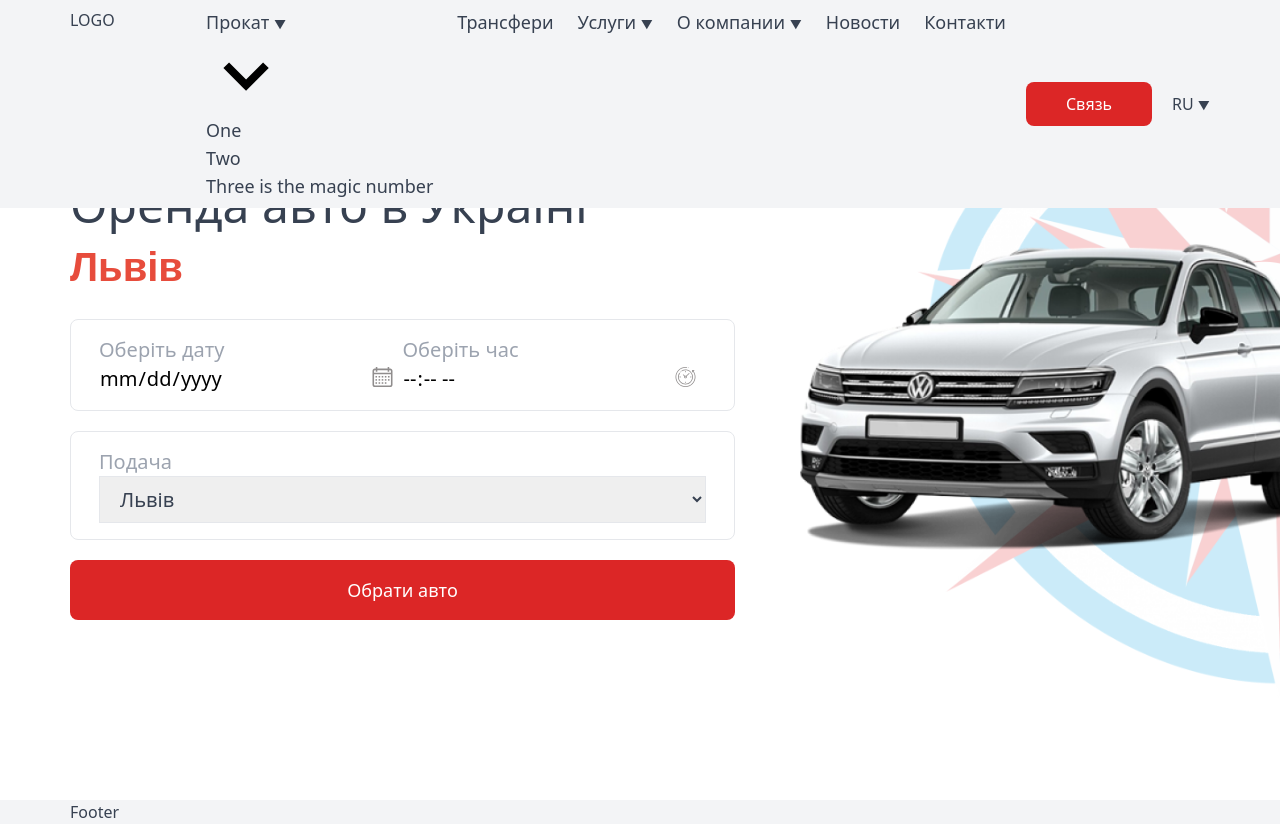
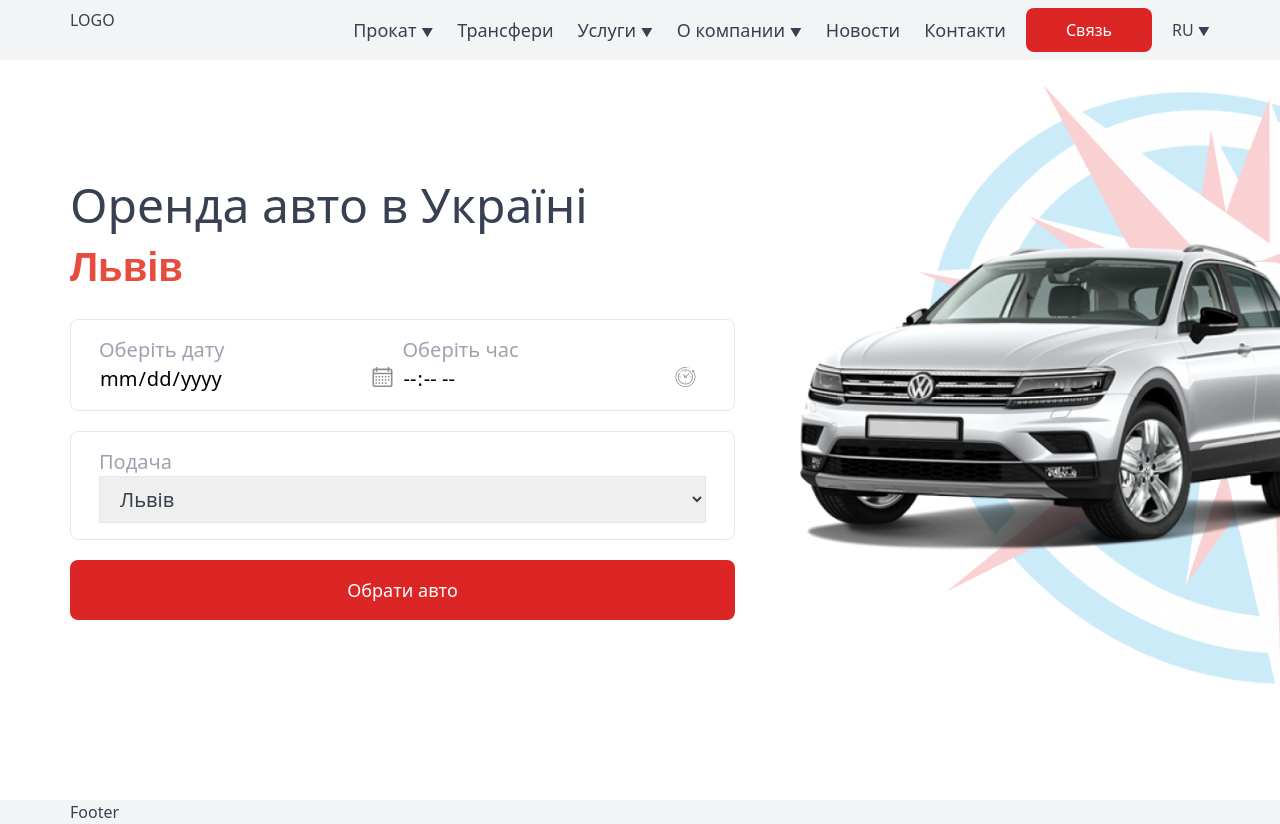
Before and after one commit to vovanolo/alin-remaster, a Next.js app: page / in a window 1280 px wide. Built offline with nearby package versions, Linux system fonts and the light colour scheme.

Commit message:
feat: Animation dropdown, fix:navbar

```diff
--- a/components/NavBar.js
+++ b/components/NavBar.js
@@ -75,67 +75,71 @@ export default function NavBar() {
           </div>
           <div className="flex-1 hidden w-10/12 lg:flex lg:w-auto items-center justify-end text-lg font-normal">
             <ul className="flex space-x-6">
-              <li className="mb-4 lg:mb-0 hover:text-red-600 transition duration-300">
-                <div class="dropdown inline-block relative">
-                  <button class="bg-gray-300 text-gray-700 font-semibold py-2 px-4 rounded inline-flex items-center">
-                    <span class="mr-1">
-                      Прокат <span className="text-xs">▼</span>
-                    </span>
-                    <svg
-                      class="fill-current h-4 w-4"
-                      xmlns="http://www.w3.org/2000/svg"
-                      viewBox="0 0 20 20"
-                    >
-                      <path d="M9.293 12.95l.707.707L15.657 8l-1.414-1.414L10 10.828 5.757 6.586 4.343 8z" />{" "}
-                    </svg>
-                  </button>
-                  <ul class="dropdown-menu absolute hidden text-gray-700 pt-1">
-                    <li class="">
-                      <a
-                        class="rounded-t bg-gray-200 hover:bg-gray-400 py-2 px-4 block whitespace-no-wrap"
-                        href="#"
-                      >
-                        One
-                      </a>
+              <li className="mb-4 lg:mb-0 transition duration-300 hover-trigger">
+                <p className="hover:text-red-600 cursor-pointer">
+                  Прокат <span className="text-xs">▼</span>
+                </p>
+                <div className="pt-4 min-w-max lg:absolute hover-target">
+                  <ul className="border text-base bg-white px-4">
+                    <li className="hover:text-red-600 cursor-pointer my-2">
+                      ghfghf
                     </li>
-                    <li class="">
-                      <a
-                        class="bg-gray-200 hover:bg-gray-400 py-2 px-4 block whitespace-no-wrap"
-                        href="#"
-                      >
-                        Two
-                      </a>
+                    <li className="hover:text-red-600 cursor-pointer my-2">
+                      ghfghf
                     </li>
-                    <li class="">
-                      <a
-                        class="rounded-b bg-gray-200 hover:bg-gray-400 py-2 px-4 block whitespace-no-wrap"
-                        href="#"
-                      >
-                        Three is the magic number
-                      </a>
+                    <li className="hover:text-red-600 cursor-pointer my-2">
+                      Прокат авто Івано-Франківськ
+                    </li>
+                    <li className="hover:text-red-600 cursor-pointer my-2">
+                      ghfghf
                     </li>
                   </ul>
                 </div>
-                <style jsx>
-                  {`
-                    .dropdown:hover .dropdown-menu {
-                      display: block;
-                    }
-                  `}
-                </style>
               </li>
               <li className="mb-4 lg:mb-0 hover:text-red-600 transition duration-300">
                 <a href={"/transfers"}>Трансфери</a>
               </li>
-              <li className="mb-4 lg:mb-0 hover:text-red-600 transition duration-300">
-                <a href={"/ufu"}>
+              <li className="mb-4 lg:mb-0 transition duration-300 hover-trigger">
+                <p className="hover:text-red-600 cursor-pointer">
                   Услуги <span className="text-xs">▼</span>
-                </a>
+                </p>
+                <div className="pt-4 min-w-max lg:absolute hover-target">
+                  <ul className="border text-base bg-white px-4">
+                    <li className="hover:text-red-600 cursor-pointer my-2">
+                      ghfghf
+                    </li>
+                    <li className="hover:text-red-600 cursor-pointer my-2">
+                      ghfghf
+                    </li>
+                    <li className="hover:text-red-600 cursor-pointer my-2">
+                      Прокат авто Івано-Франківськ
+                    </li>
+                    <li className="hover:text-red-600 cursor-pointer my-2">
+                      ghfghf
+                    </li>
+                  </ul>
+                </div>
               </li>
-              <li className="mb-4 lg:mb-0 hover:text-red-600 transition duration-300">
-                <a href={"/about"}>
+              <li className="mb-4 lg:mb-0 transition duration-300 hover-trigger">
+                <p className="hover:text-red-600 cursor-pointer">
                   О компании <span className="text-xs">▼</span>
-                </a>
+                </p>
+                <div className="pt-4 min-w-max lg:absolute hover-target">
+                  <ul className="border text-base bg-white px-4">
+                    <li className="hover:text-red-600 cursor-pointer my-2">
+                      ghfghf
+                    </li>
+                    <li className="hover:text-red-600 cursor-pointer my-2">
+                      ghfghf
+                    </li>
+                    <li className="hover:text-red-600 cursor-pointer my-2">
+                      Прокат авто Івано-Франківськ
+                    </li>
+                    <li className="hover:text-red-600 cursor-pointer my-2">
+                      ghfghf
+                    </li>
+                  </ul>
+                </div>
               </li>
               <li className="mb-4 lg:mb-0 hover:text-red-600 transition duration-300">
                 <a href={"/news"}>Новости</a>
--- a/styles/animation.css
+++ b/styles/animation.css
@@ -1,3 +1,4 @@
+/* Text Animation HeroSection */
 .text {
   font: normal 40px/50px Montserrat, sans-serif;
   color: #999;
@@ -55,7 +56,7 @@
   }
 }
 
-@-webkit-keyframes move {
+/* @-webkit-keyframes move {
   0% {
     top: 0px;
   }
@@ -68,8 +69,11 @@
   60% {
     top: -150px;
   }
-}
-@-moz-keyframes move {
+  80% {
+    top: -200px;
+  }
+} */
+/* @-moz-keyframes move {
   0% {
     top: 0px;
   }
@@ -96,31 +100,25 @@
   60% {
     top: -150px;
   }
+} */
+
+/* Dropdown animation */
+.hover-trigger .hover-target {
+  display: none;
 }
 
-/* .animText1 {
-  width: 36ch;
-  white-space: nowrap;
-  overflow: hidden;
-  border-right: 4px solid black;
-  animation: flashing-border 0.75s step-end infinite,
-    print-text 6.7s steps(36) infinite;
+.hover-trigger:hover .hover-target {
+  display: block;
+  animation: drop-anim 0.4s linear;
 }
 
-@keyframes flashing-border {
-  0% {
-    border-color: black;
+@keyframes drop-anim {
+  from {
+    opacity: 0;
+    transform: scale(0);
   }
-  50% {
-    border-color: transparent;
-  }
-  100% {
-    border-color: black;
+  to {
+    opacity: 1;
+    transform: scale(1);
   }
 }
-
-@keyframes print-text {
-  from {
-    width: 0;
-  }
-} */
```
